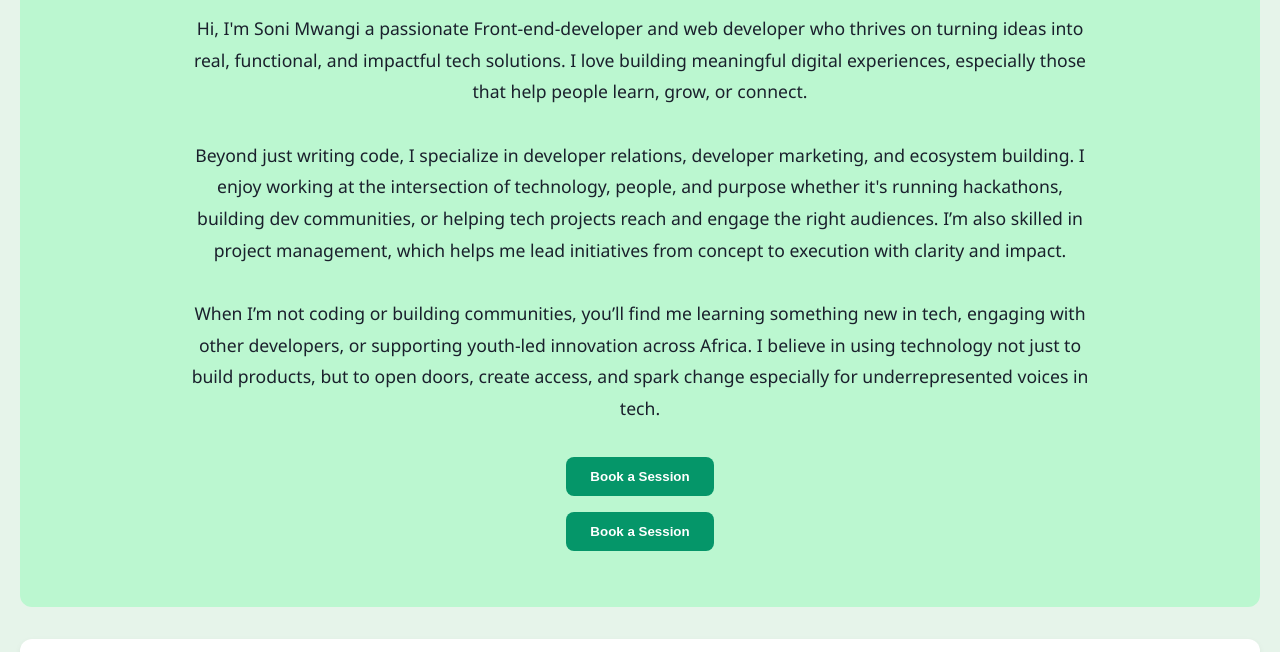
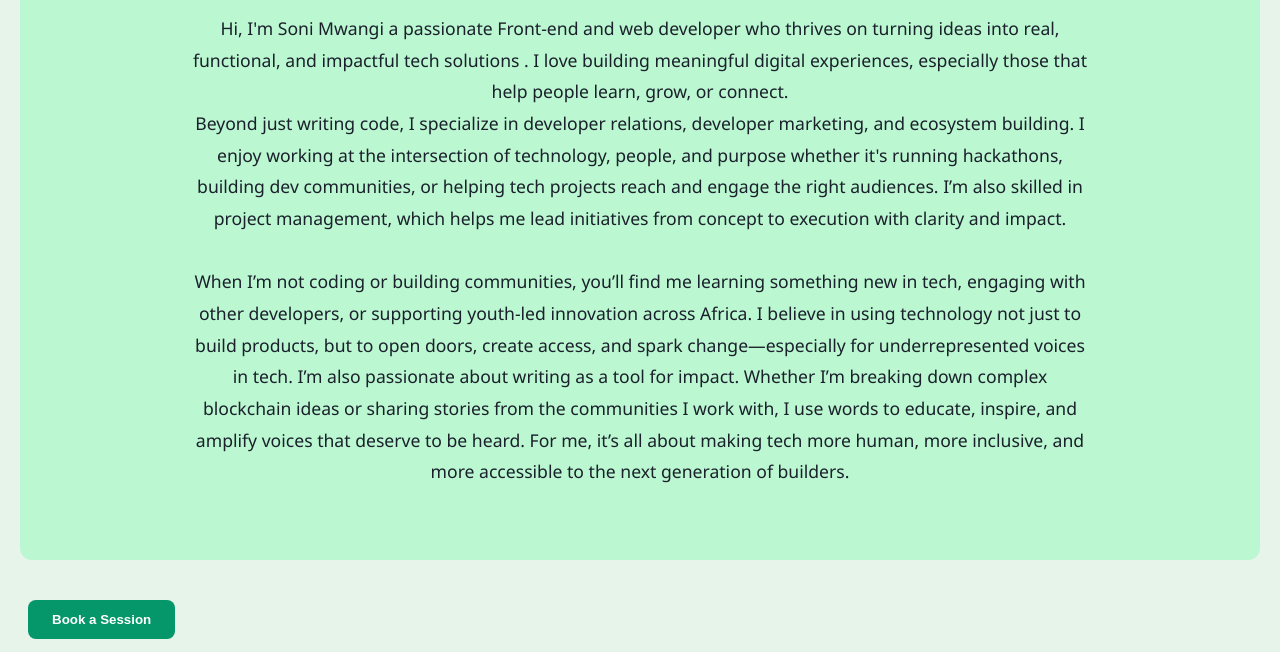
Before and after one commit to sonimwangi/Web-Development, a website: page index.html in a window 1280 px wide. Shown: the part 135-787 px from the top of the page. Drawn offline with Linux system fonts and the light colour scheme.

Commit message:
index.html

```diff
--- a/index.html
+++ b/index.html
@@ -16,18 +16,22 @@
 <body class="bg-green-300">
   <header>
     <h1>Welcome to my portfolio</h1>
-    <p>Hi, I'm Soni Mwangi a passionate Front-end-developer and web developer who thrives on turning ideas into real,
-      functional, and impactful tech solutions.
+    <p>Hi, I'm Soni Mwangi a passionate Front-end and web developer who thrives on turning ideas into real,
+      functional, and impactful tech solutions .
       I love building meaningful digital experiences, especially those that help people learn, grow, or connect.
-      <br><br>
+      <br>
       Beyond just writing code, I specialize in developer relations, developer marketing, and ecosystem building.
       I enjoy working at the intersection of technology, people, and purpose whether it's running hackathons, building dev
       communities, or helping tech projects reach and engage the right audiences.
       I’m also skilled in project management, which helps me lead initiatives from concept to execution with clarity and impact.
-      <br><br>
-      When I’m not coding or building communities, you’ll find me learning something new in tech, engaging with other
-      developers, or supporting youth-led innovation across Africa. I believe in using technology not just to build products,
-      but to open doors, create access, and spark change especially for underrepresented voices in tech.
+      </br>
+    <br>
+    When I’m not coding or building communities, you’ll find me learning something new in tech, engaging with other developers, or supporting youth-led innovation across Africa. I believe in using technology not just to build products, but to open doors, create access, and spark change—especially for underrepresented voices in tech.
+
+I’m also passionate about writing as a tool for impact. Whether I’m breaking down complex blockchain ideas or sharing stories from the communities I work with, I use words to educate, inspire, and amplify voices that deserve to be heard. For me, it’s all about making tech more human, more inclusive, and more accessible to the next generation of builders.
+
+  </br>
+  </header>
     </p>
 
     <div class="mt-4">
```
